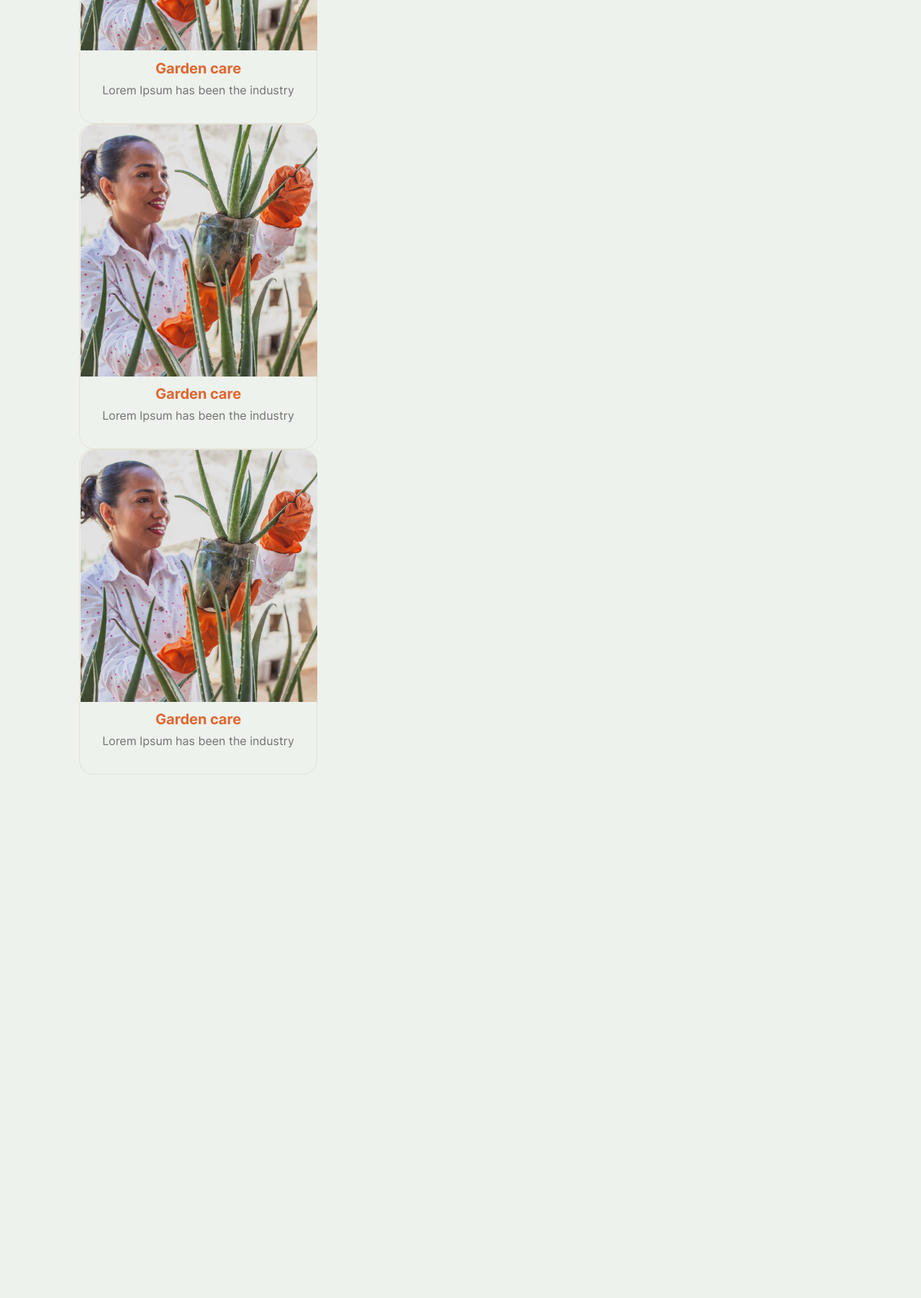
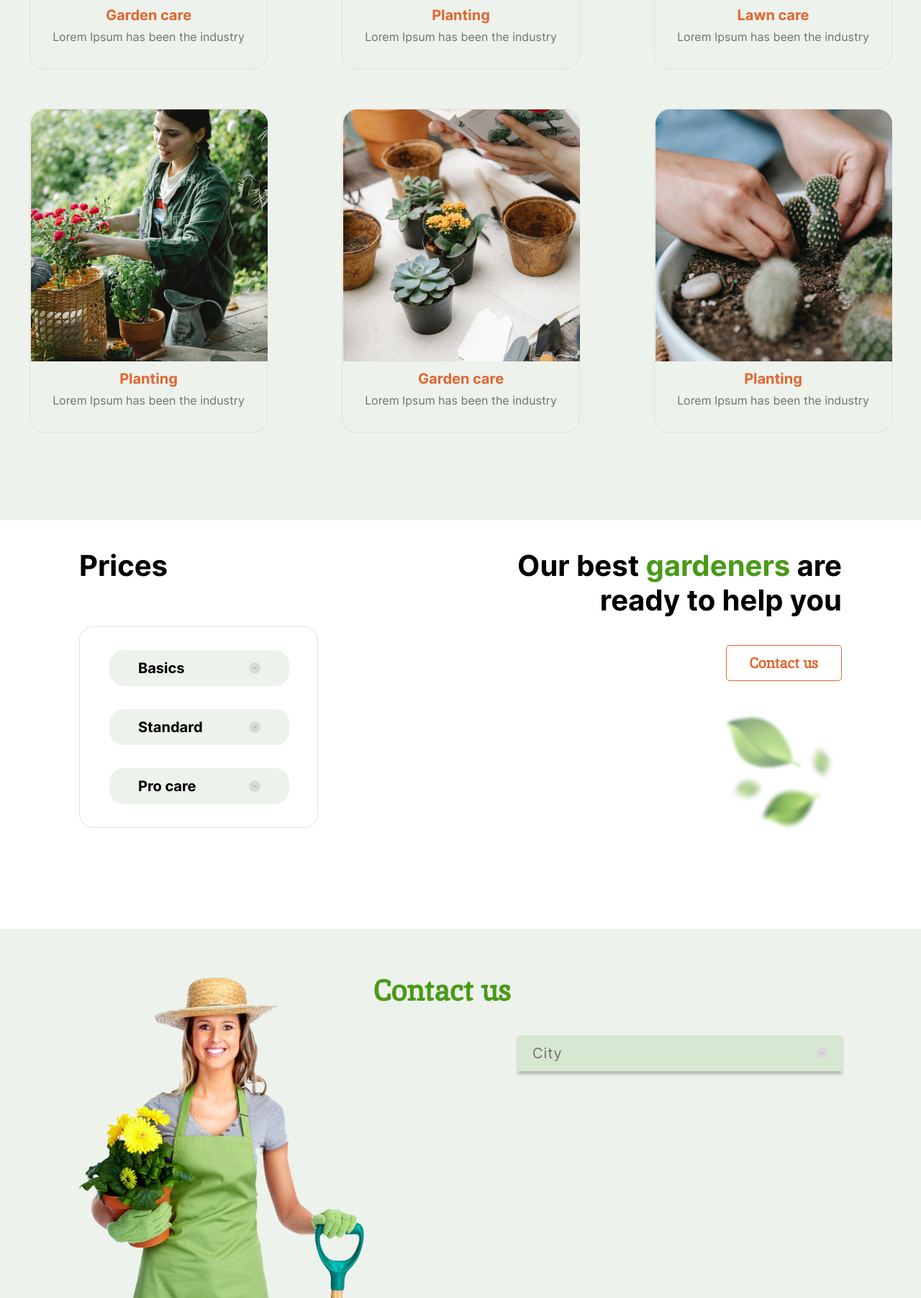
Before and after one commit to NataPonam/Plants, a plain HTML site: page index.html in a window 1280 px wide. Shown: the part 1919-3722 px from the top of the page at 72% size. Before the commit the page ends 2995 px from the top, so only its background shows below. Drawn offline with nearby package versions, Linux system fonts and the light colour scheme.

Commit message:
finish Plants1

```diff
--- a/index.html
+++ b/index.html
@@ -54,8 +54,6 @@
       padding: 54px 0;
     }
 
-
-
     .section__wrapper {
       display: flex;
       align-items: center;
@@ -83,7 +81,9 @@
       line-height: 20px;
     }
 
-    .section__button:hover {
+    .section__button:hover,
+    .service__button:hover,
+    .service__button_bold:hover {
       background-color: #E06733;
       color: #fff;
       transition: 0.5s;
@@ -110,15 +110,17 @@
 
     .section__subtitle {
       margin-bottom: 40px;
-      /*проверить*/
       padding: 0;
       font-family: 'Inika';
       font-weight: 400;
       font-size: 40px;
       line-height: 52px;
       color: #499A18;
-      /*width: 94px;*/
+    }
 
+    .service__subtitle {
+      width: 306px;
+      margin: 0;
     }
 
     .text-green {
@@ -160,8 +162,13 @@
       margin: 0 38px 0 0;
     }
 
+    .service__button_bold {
+      font-weight: 700;
+      margin: 38px 0;
+    }
+
     .service {
-      padding: 40px 110px;
+      padding: 40px 110px 121px;
     }
 
     .service__container {
@@ -201,6 +208,132 @@
       color: #717171;
       margin: 0 0 36px 0;
       padding: 0;
+    }
+
+    .service__grid {
+      display: grid;
+      justify-content: center;
+      gap: 55px 104px;
+      grid-template-columns: repeat(3, 330px);
+      grid-template-rows: repeat(2, 450px);
+    }
+
+    .prices {
+      background-color: #fff;
+      margin: 0;
+      padding: 40px 110px 115px
+    }
+
+    .prices__container {
+      display: flex;
+      justify-content: space-between;
+    }
+
+    .prices__container_right-column {
+      width: 452px;
+      text-align: right;
+    }
+
+    .prices__subtitle {
+      font-family: 'Inter';
+      font-weight: 700;
+      line-height: 48px;
+      color: #000000;
+      margin: 0;
+    }
+
+    .prices__box {
+      box-sizing: border-box;
+      display: flex;
+      flex-direction: column;
+      margin: 0;
+      margin-top: 60px;
+      padding: 32px 41px 0;
+      list-style: none;
+      border: 1px solid #E3E1D5;
+      border-radius: 20px;
+      width: 332px;
+      font-family: 'Inter';
+      font-weight: 700;
+      font-size: 20px;
+      line-height: 20px;
+      color: #000000;
+
+    }
+
+    .prices__box_item {
+      display: flex;
+      justify-content: space-between;
+      align-items: center;
+      background-color: #EDF2EC;
+      border-radius: 20px;
+      width: 250px;
+      height: 50px;
+      margin-bottom: 32px;
+      padding: 0 40px;
+      box-sizing: border-box;
+    }
+
+    .prices__button {
+      background-image: url(./img_pl/accordion_btn.svg);
+      border-style: none;
+      width: 16px;
+      height: 16px;
+      border-radius: 50%;
+    }
+
+    .contacts {
+      display: flex;
+      justify-content: space-between;
+      padding: 53px 110px 0
+    }
+
+    .contacts__location {
+      box-sizing: border-box;
+      display: flex;
+      justify-content: space-between;
+      align-items: center;
+      width: 450px;
+      height: 50px;
+      background-color: #D6E7D2;
+      box-shadow: 0px 4px 4px rgba(0, 0, 0, 0.25);
+      margin-top: calc(148px - 53px);
+      padding: 0 20px;
+    }
+
+    .contacts__subtitle {
+      font-weight: 700;
+      margin-top: 7px;
+    }
+
+    .location__text {
+      line-height: 40px;
+      letter-spacing: 0.05em;
+      color: #717171;
+    }
+
+    .footer {
+      box-sizing: border-box;
+      display: flex;
+      justify-content: space-between;
+      align-items: center;
+      background-color: #fff;
+      padding: 40px 110px;
+      font-family: 'Inter';
+      font-weight: 400;
+      font-size: 20px;
+      line-height: 50px;
+      color: #000;
+    }
+
+    .footer__social {
+      height: 32px;
+    }
+
+    .img__link,
+    .footer__link {
+      text-decoration: none;
+      color: #000;
     }
   </style>
 </head>
@@ -248,14 +381,15 @@
     </section>
     <section class="section service" id="service">
       <div class="service__container">
-        <h2 class="section__subtitle">Service and our projects</h2>
+        <h2 class="section__subtitle service__subtitle">Service and our projects</h2>
         <div class="button-box">
           <button class="service__button">Gardens</button>
           <button class="service__button">Lawn</button>
           <button class="service__button">Planting</button>
         </div>
       </div>
-
+      <!--Cетка-->
+      <div class="service__grid">
         <div class="service__cards">
           <img class="card__image" src="./img_pl/first.png" alt="woman in the garden">
           <div class="card__text-box">
@@ -264,33 +398,93 @@
           </div>
         </div>
         <div class="service__cards">
-        <img class="card__image" src="./img_pl/first.png" alt="woman in the garden">
+          <img class="card__image" src="./img_pl/second.png" alt="lemon in the garden">
+          <div class="card__text-box">
+            <h3 class="card__title">Planting</h3>
+            <p class="card__subtitle">Lorem Ipsum has been the industry</p>
+          </div>
+        </div>
+        <div class="service__cards">
+          <img class="card__image" src="./img_pl/third.png" alt="work in the garden">
+          <div class="card__text-box">
+            <h3 class="card__title">Lawn care</h3>
+            <p class="card__subtitle">Lorem Ipsum has been the industry</p>
+          </div>
+        </div>
+        <div class="service__cards">
+          <img class="card__image" src="./img_pl/forth.png" alt="woman in the garden">
+          <div class="card__text-box">
+            <h3 class="card__title">Planting</h3>
+            <p class="card__subtitle">Lorem Ipsum has been the industry</p>
+          </div>
+        </div>
+        <div class="service__cards">
+          <img class="card__image" src="./img_pl/5th.png" alt="cactus in the table">
           <div class="card__text-box">
             <h3 class="card__title">Garden care</h3>
             <p class="card__subtitle">Lorem Ipsum has been the industry</p>
           </div>
         </div>
         <div class="service__cards">
-        <img class="card__image" src="./img_pl/first.png" alt="woman in the garden">
+          <img class="card__image" src="./img_pl/6th.png" alt="woman's hands planting cactus">
           <div class="card__text-box">
-          <h3 class="card__title">Garden care</h3>
+            <h3 class="card__title">Planting</h3>
             <p class="card__subtitle">Lorem Ipsum has been the industry</p>
           </div>
         </div>
-
-
+      </div>
     </section>
     <section class="section prices" id="prices">
+      <div class="prices__container">
+        <div class="prices__container_left-column">
+          <h2 class="section__subtitle prices__subtitle">Prices</h2>
+          <ul class="prices__box">
+            <li class="prices__box_item">
+              <h4 class="box__text">Basics</h4>
+              <button class="prices__button"></button>
+            </li class="prices__box_item">
+            <li class="prices__box_item">
+              <h4 class="box__text">Standard</h4>
+              <button class="prices__button"></button>
+            </li>
+            <li class="prices__box_item">
+              <h4 class="box__text">Pro care</h4>
+              <button class="prices__button"></button>
+            </li>
+          </ul>
+        </div>
+        <div class="prices__container_right-column">
+          <h2 class="section__subtitle prices__subtitle">Our best <span class="text-green">gardeners</span> are ready
+            to help you</h2>
+          <button class="service__button service__button_bold">Contact us</button>
+          <div class="prices__img-wrapper"><img class="prices__img" src="./img_pl/leafs_xs.png"></div>
+        </div>
+    </section>
 
-    </section>
     <section class="section contacts" id="contacts">
-
+      <img class="contacts__img" src="./img_pl/contact_woman 1.png" alt="woman-gardener">
+      <h2 class="section__subtitle contacts__subtitle">Contact us</h2>
+      <div class="contacts__location">
+        <p class="section__text location__text">City</p>
+        <button class="prices__button"></button>
+      </div>
     </section>
   </main>
 
   <!--Footer-->
 
   <footer class="footer">
+    <p class="footer__year">&copy; 2023
+      <a class="footer__link" href="https://github.com/NataPonam/Plants.git">github</a>
+    </p>
+    <p class="footer__Rsschool">Rolling Scopes School</p>
+    <div class="footer__social">
+      <a class="img__link" href="#"><img class="img__inst" src="./img_pl/inst 1.svg"></a>
+      <a class="img__link" href="#"><img class="img__inst" src="./img_pl/fb 1.svg"></a>
+      <a class="img__link" href="#"><img class="img__inst" src="./img_pl/tw 1.svg"></a>
+      <a class="img__link" href="#"><img class="img__inst" src="./img_pl/pinterest 1.svg"></a>
+    </div>
+
 
   </footer>
 </body>
```
Also changed, not shown: img_pl/5th.png (added). Lines whose indentation alone changed are shown as unchanged.
